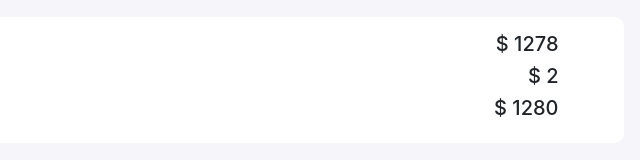
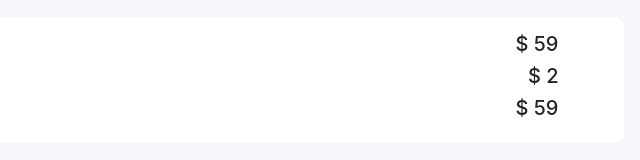
Before and after one commit to razwanhossainifaz/shopping-cart, a plain HTML site: page index.html in a window 1280 px wide. Both pictures are taken after a click on the picture 1019 px from the left and 426 px from the top of the page. Shown: the part 512-672 px from the top of the page, 464-1104 px from the left. Drawn offline with nearby package versions, Linux system fonts and the light colour scheme.

Commit message:
added remove case from cart

```diff
--- a/index.html
+++ b/index.html
@@ -50,7 +50,7 @@
 
                         </div>
                         <h5>$ <span id = "currentCasePrice">59</span></h5>
-                        <img id = "caseRemoveBtn" src="images/remove.png" alt="" class="remove-item">
+                        <img id = "removeCaseBtn" src="images/remove.png" alt="" class="remove-item">
                      </div>
                   </div>
                </div>
--- a/script.js
+++ b/script.js
@@ -104,3 +104,24 @@ removeIphoneBtn.addEventListener("click" , function(){
     document.getElementById("total").innerText = 1280;
 
 })
+
+// Remove iPhone case from cart
+
+const removeCaseBtn = document.getElementById("removeCaseBtn");
+removeCaseBtn.addEventListener("click", function(){
+    const caseNumber = document.getElementById("caseNumber").value;
+    const currentCaseNum = parseFloat(caseNumber);
+    document.getElementById("caseNumber").value = 1;
+    const currentCasePrice = document.getElementById("currentCasePrice").innerText;
+    const casePriceNum = parseFloat(currentCasePrice);
+    document.getElementById("currentCasePrice").innerText = 59;
+    const subTotal = document.getElementById("subTotal").innerText;
+    const subTotalNum = parseFloat(subTotal);
+    document.getElementById("subTotal").innerText = 59;
+    const tax = document.getElementById("tax").innerText;
+    const taxNum = parseFloat(tax);
+    document.getElementById("tax").innerText = 2;
+    const total = document.getElementById("total").innerText;
+    const totalNum = parseFloat(total);
+    document.getElementById("total").innerText = 59;
+})
```
